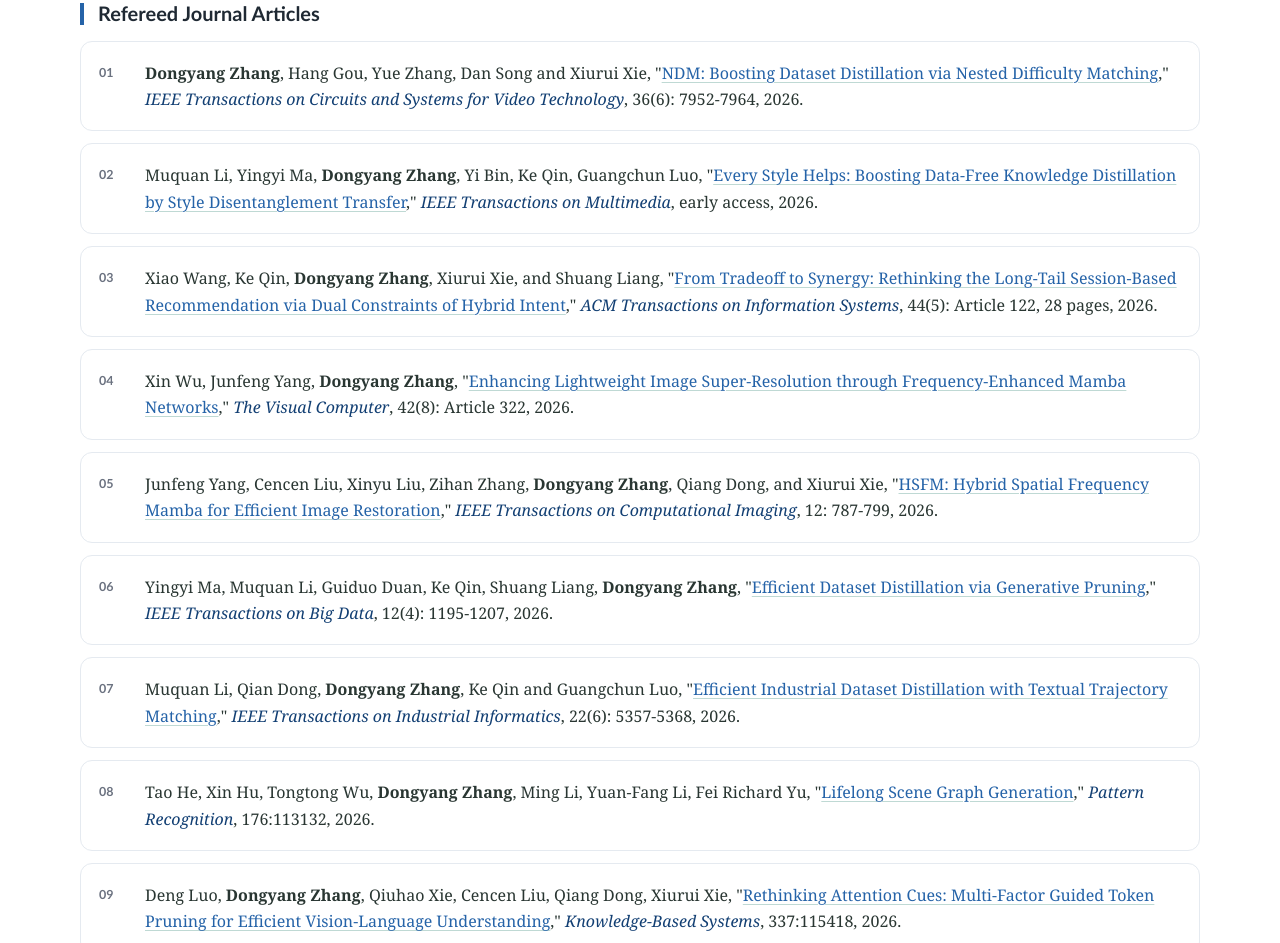
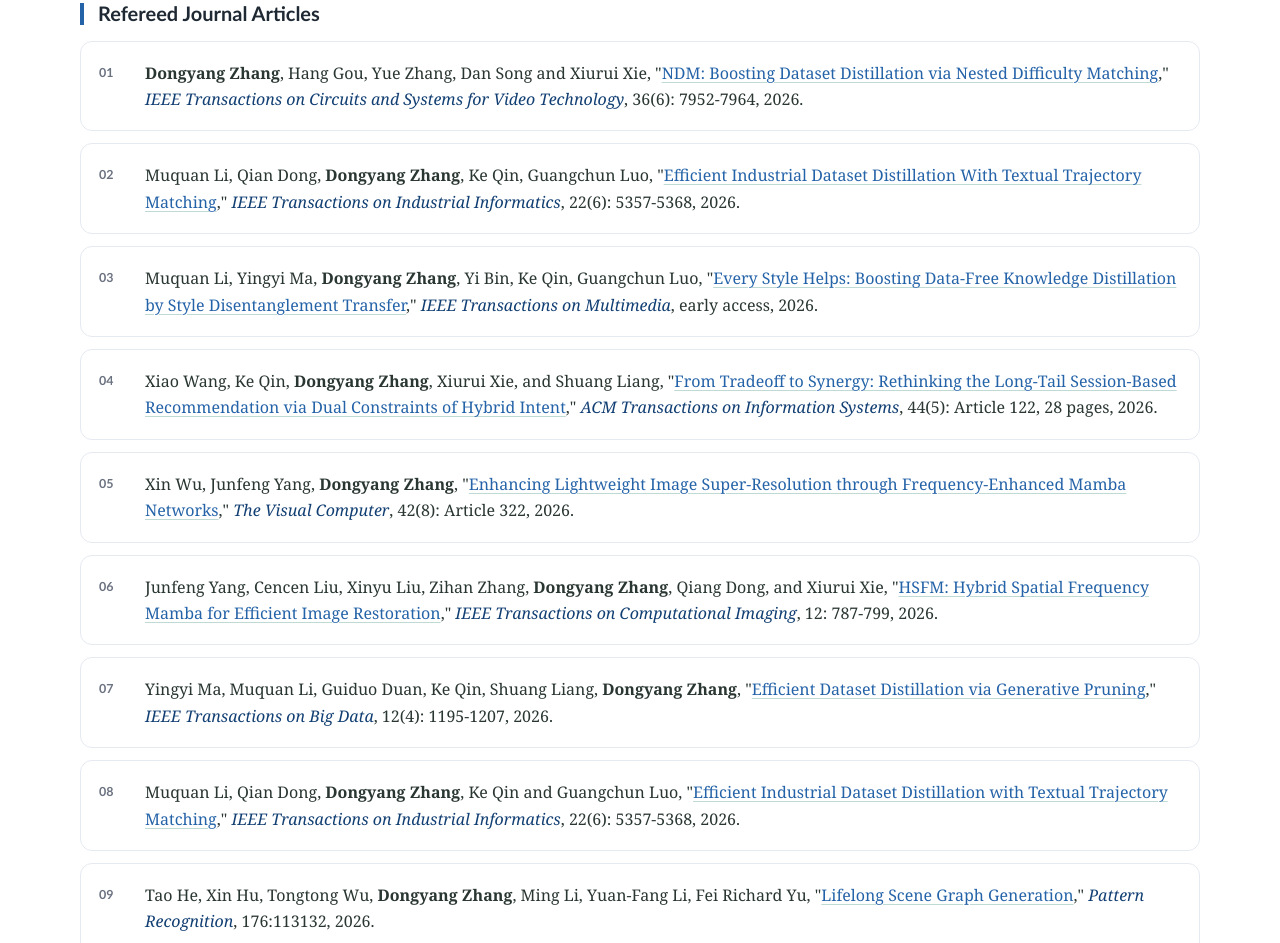
Before and after one commit to ZhangDY827/dyzhang.github.io, a plain HTML site: page index.html in a window 1280 px wide. Shown: the part 2088-3031 px from the top of the page. Drawn offline with Linux system fonts and the light colour scheme.

Commit message:
Update index.html

```diff
--- a/index.html
+++ b/index.html
@@ -116,6 +116,7 @@
       <h3>Refereed Journal Articles</h3>
       <ol class="publications">
         <li><strong>Dongyang Zhang</strong>, Hang Gou, Yue Zhang, Dan Song and Xiurui Xie, "<a href="https://doi.org/10.1109/TCSVT.2026.3661992">NDM: Boosting Dataset Distillation via Nested Difficulty Matching</a>," <em>IEEE Transactions on Circuits and Systems for Video Technology</em>, 36(6): 7952-7964, 2026.</li>
+        <li>Muquan Li, Qian Dong, <strong>Dongyang Zhang</strong>, Ke Qin, Guangchun Luo, "<a href="https://ieeexplore.ieee.org/document/11417909">Efficient Industrial Dataset Distillation With Textual Trajectory Matching</a>," <em>IEEE Transactions on Industrial Informatics</em>, 22(6): 5357-5368, 2026.</li>
         <li>Muquan Li, Yingyi Ma, <strong>Dongyang Zhang</strong>, Yi Bin, Ke Qin, Guangchun Luo, "<a href="https://doi.org/10.1109/TMM.2026.3729079">Every Style Helps: Boosting Data-Free Knowledge Distillation by Style Disentanglement Transfer</a>," <em>IEEE Transactions on Multimedia</em>, early access, 2026.</li>
         <li>Xiao Wang, Ke Qin, <strong>Dongyang Zhang</strong>, Xiurui Xie, and Shuang Liang, "<a href="https://doi.org/10.1145/3816730">From Tradeoff to Synergy: Rethinking the Long-Tail Session-Based Recommendation via Dual Constraints of Hybrid Intent</a>," <em>ACM Transactions on Information Systems</em>, 44(5): Article 122, 28 pages, 2026.</li>
         <li>Xin Wu, Junfeng Yang, <strong>Dongyang Zhang</strong>, "<a href="https://doi.org/10.1007/s00371-026-04517-8">Enhancing Lightweight Image Super-Resolution through Frequency-Enhanced Mamba Networks</a>," <em>The Visual Computer</em>, 42(8): Article 322, 2026.</li>
```
